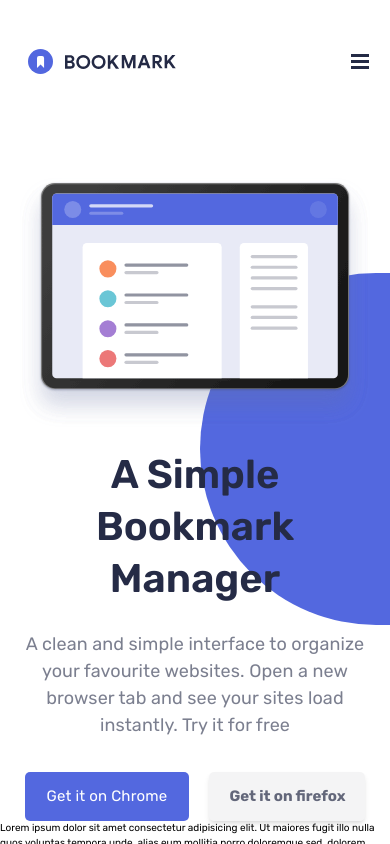
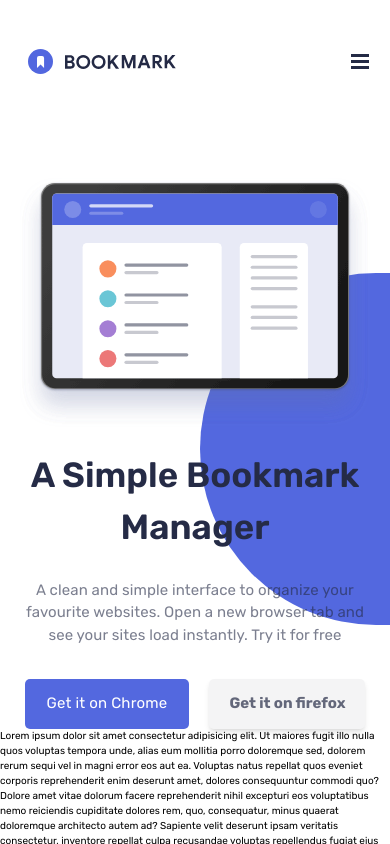
Before and after one commit to olaknowct/bookmark, a React (Create React App) app: page / in a window 390 px wide. Shown: the top 844 px of the page. Built offline with nearby package versions, Linux system fonts and the light colour scheme.

Commit message:
adjust for smaller screen

```diff
--- a/src/component/hero/hero.component.jsx
+++ b/src/component/hero/hero.component.jsx
@@ -5,18 +5,18 @@ const Hero = () => {
     <section className=''>
       <div className='grid lg:grid-cols-2 gap-[2.2rem] pt-[5.53rem] px-[2rem]'>
         <div className='xl:pt-[7.874rem] order-2 lg:order-1 lg:pt-[2rem] flex flex-col text-veryDarkBlue max-w-[60rem] mx-auto text-center lg:text-left lg:max-w-[45rem] xl:max-w-[54.4rem] lg:mx-0 lg:ml-auto'>
-          <h1 className='xl:text-[4.7rem] text-[4rem] font-semibold leading-[5.2rem]'>
+          <h1 className='xl:text-[4.7rem] text-[3rem] xs:text-[3.5rem] sm:text-[4rem] font-semibold leading-[5.2rem]'>
             A Simple Bookmark Manager
           </h1>
-          <p className='text-[1.8rem] mt-[2.6rem] tracking-[0.01rem] opacity-60'>
+          <p className='sm:text-[1.8rem] text-[1.5rem] mt-[2.6rem]  tracking-[0.01rem] opacity-60'>
             A clean and simple interface to organize your favourite websites. Open a new browser tab
             and see your sites load instantly. Try it for free
           </p>
-          <div>
-            <button className='bg-softBlue text-white mt-[3.3rem] text-[1.5rem] px-[2.2rem] pb-[1.43rem] pt-[1.3rem] tracking-[0.02rem] rounded-lg'>
+          <div className='mt-[3.3rem] flex flex-col xs:flex-row gap-[2rem] justify-center lg:justify-start '>
+            <button className='bg-softBlue text-white text-[1.5rem] px-[2.2rem] pb-[1.43rem] pt-[1.3rem] tracking-[0.02rem] rounded-lg'>
               Get it on Chrome
             </button>
-            <button className='bg-grayishBlue text-veryDarkBlue text-[1.5rem] ml-[2rem] font-bold text-opacity-70 bg-opacity-10 font-inherit px-[2rem] pb-[1.43rem] pt-[1.3rem] rounded-lg shadow-md'>
+            <button className='bg-grayishBlue text-veryDarkBlue  text-[1.5rem]  font-bold text-opacity-70 bg-opacity-10 font-inherit px-[2rem] pb-[1.43rem] pt-[1.3rem] rounded-lg shadow-md'>
               Get it on firefox
             </button>
           </div>
--- a/tailwind.config.js
+++ b/tailwind.config.js
@@ -3,6 +3,9 @@ module.exports = {
   content: ['./src/**/*.{js,jsx,ts,tsx}'],
   theme: {
     extend: {
+      screens: {
+        xs: '380px',
+      },
       colors: {
         softBlue: 'hsl(231, 69%, 60%)',
         softRed: 'hsl(0, 94%, 66%)',
```
